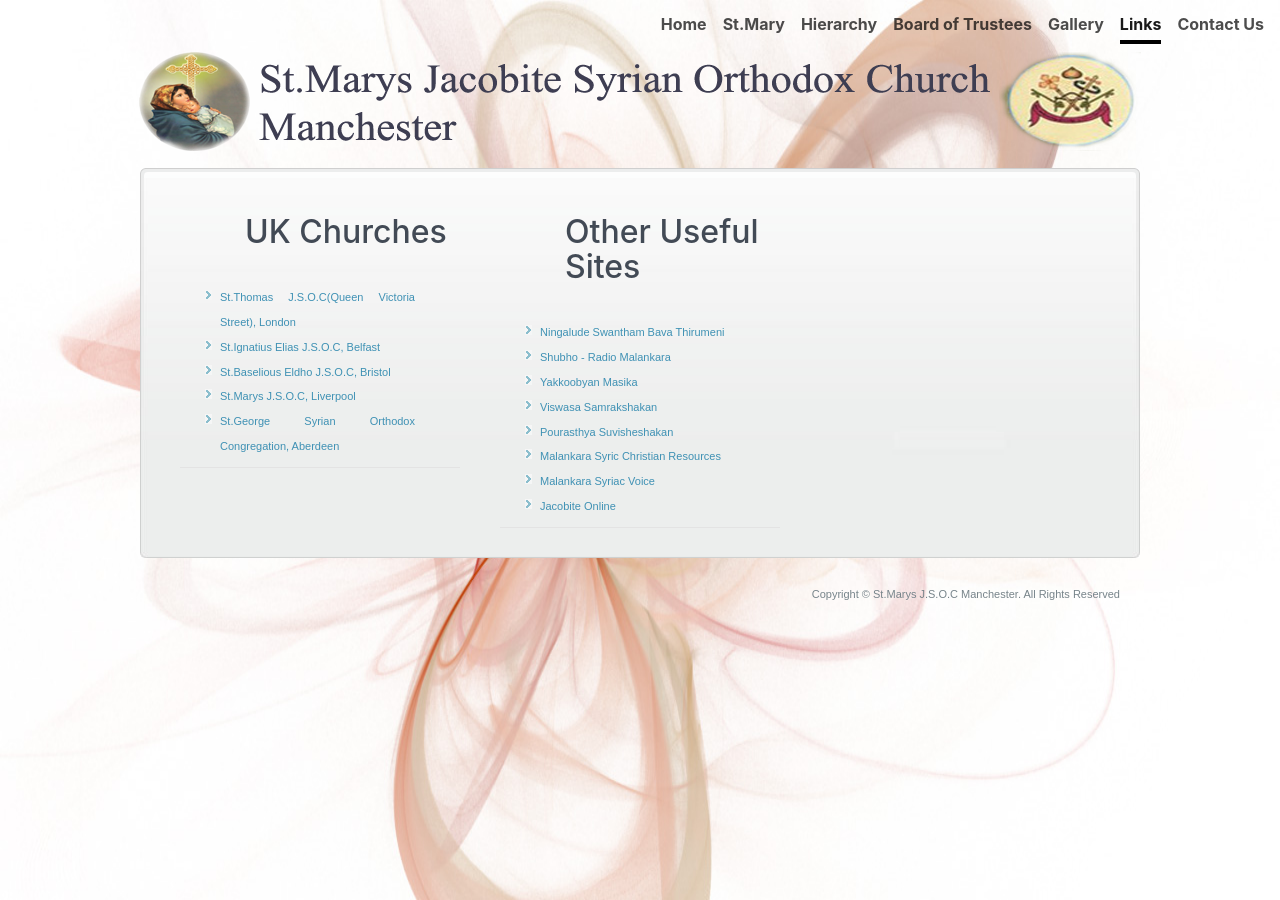
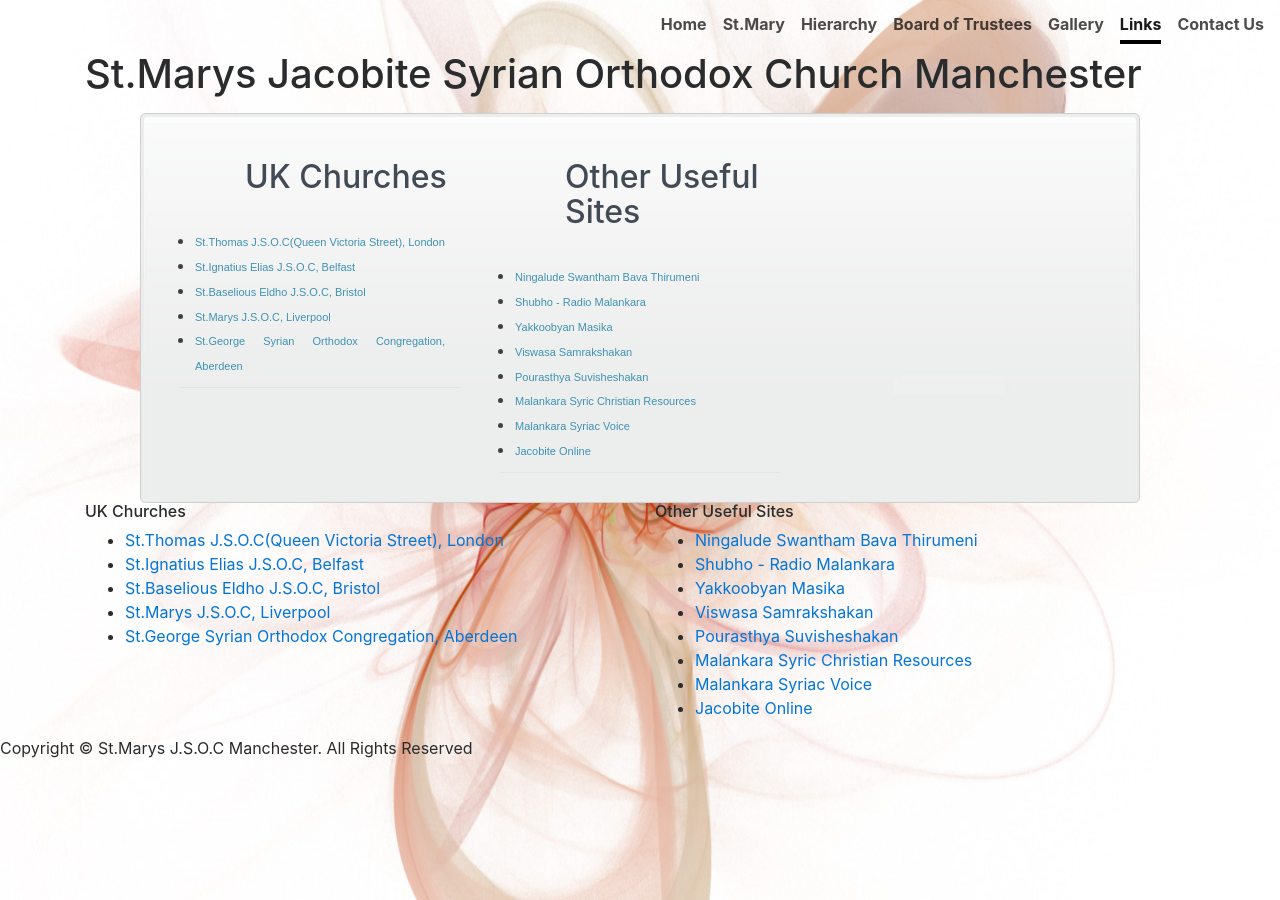
Before and after one commit to stmarys-jsoc/stmarys-jsoc.github.io, a Jekyll site: the page built from links.html, in a window 1280 px wide. Built offline with Jekyll 4.4.1, drawn with Linux system fonts in a browser that asks for light colours.

Commit message:
removed the site title image for the text and move links to footer

```diff
--- a/_config.yml
+++ b/_config.yml
@@ -13,7 +13,7 @@
 # you will see them accessed via {{ site.title }}, {{ site.email }}, and so on.
 # You can create any custom variable you would like, and they will be accessible
 # in the templates via {{ site.myvariable }}.
-title: St.Marys J.S.O.C Manchester
+title: St.Marys Jacobite Syrian Orthodox Church Manchester
 email: your-email@domain.com
 description: > # this means to ignore newlines until "baseurl:"
   Write an awesome description for your new site here. You can edit this
--- a/_includes/footer.html
+++ b/_includes/footer.html
@@ -1,8 +1,35 @@
 </div>
-<div class="footer">
- <p>Copyright © St.Marys J.S.O.C Manchester. All Rights Reserved</p>
-    <div class="clr"></div>
-</div>
+<footer>
+    <div class="container">
+        <div class="row">
+            <div class="col-md-6">
+                <h6>UK Churches</h6>
+                <ul>
+                    <li><a href="http://stthomasjsoclondon.org/"><span>St.Thomas J.S.O.C(Queen Victoria Street), London</span></a></li>
+                    <li><a href="http://www.jacobitechurchbelfast.com/"><span>St.Ignatius Elias J.S.O.C, Belfast</span></a></li>
+                    <li><a href="http://www.jacobitechurchbelfast.com/"><span>St.Baselious Eldho J.S.O.C, Bristol</span></a></li>
+                    <li><a href="http://www.stmarysliverpool.com/"><span>St.Marys J.S.O.C, Liverpool</span></a></li>
+                    <li><a href="http://www.aberdeenpally.com/"><span>St.George Syrian Orthodox Congregation, Aberdeen </span></a></li>
+                </ul>
+            </div>
+            <div class="col-md-6">
+                <h6>Other Useful Sites</h6>
+                <ul>
+                    <li><a href="http://bavathirumeni.blogspot.in/"><span>Ningalude Swantham Bava Thirumeni</span></a></li>
+                    <li><a href="http://www.radiomalankara.com/"><span>Shubho - Radio Malankara</span></a></li>
+                    <li><a href="http://yakkoobyan.org/"><span>Yakkoobyan Masika</span></a></li>
+                    <li><a href="http://www.viswasasamrakshakan.org/"><span>Viswasa Samrakshakan </span></a></li>
+                    <li><a href="http://eaemagazine.org/"><span>Pourasthya Suvisheshakan</span></a></li>
+                    <li><a href="http://www.syrianchurch.org/"><span>Malankara Syric Christian Resources</span></a></li>
+                    <li><a href="http://www.malankarasyriacvoice.com/"><span>Malankara Syriac Voice</span></a></li>
+                    <li><a href="http://www.jacobiteonline.com/"><span>Jacobite Online</span></a></li>
+                </ul>
+            </div>
+        </div>
+    </div>
+
+    <p>Copyright © St.Marys J.S.O.C Manchester. All Rights Reserved</p>
+</footer>
 
 <!-- jQuery first, then Tether, then Bootstrap JS. -->
 <script src="{{ "/js/jquery-3.1.1.slim.min.js" | relative_url }}" type="text/javascript"></script>
--- a/_includes/header.html
+++ b/_includes/header.html
@@ -37,6 +37,6 @@
 </div>
 
 <div class="main">
-  <div class="header">
-    <div class="clr"></div>
+  <div class="container">
+    <h1>{% if page.title %}{{ page.title | escape }}{% else %}{{ site.title | escape }}{% endif %}</h1>
   </div>
--- a/links.html
+++ b/links.html
@@ -23,7 +23,7 @@
 
         <div class="body_center">
         <h2>Other Useful Sites</h2>
-        <ul class="contact">
+        <ul>
             <li><a href="http://bavathirumeni.blogspot.in/"><span>Ningalude Swantham Bava Thirumeni</span></a></li>
             <li><a href="http://www.radiomalankara.com/"><span>Shubho - Radio Malankara</span></a></li>
             <li><a href="http://yakkoobyan.org/"><span>Yakkoobyan Masika</span></a></li>
--- a/style.css
+++ b/style.css
@@ -41,8 +41,6 @@
 }
 /* main */
 .main { width:100%; padding:0; margin:0;}
-/********** header **********/
-.header { height:99px; width:1002px; margin:0 auto 17px auto; background:url(images/header_bg.png);}
 
 /* logo */
 
@@ -132,13 +130,6 @@
 h2.featured_services { background:url(images/icon_t_5.gif) no-repeat left top;}
 /* Portfolio */
 
-/* contact */
-h2.contact { background:url(images/icon_t_9.gif) no-repeat left top;}
-h2.contact_us { background:url(images/icon_t_8.gif) no-repeat left top;}
-ul.contact { padding:0; margin:0 20px; list-style:none;}
-ul.contact li { width:210px; background: url(images/sub_menu_l.gif) no-repeat 0 7px; padding:0 0 0 15px; margin:0 0 0 5px;}
-ul.contact li a { padding:0; margin:0; background:none;}
-
 /* sub navigation */
 ul.sub_nav { padding:0; margin:0 auto; list-style:none; width:231px;}
 ul.sub_nav li { background:url(images/sub_nav_bg.gif) no-repeat; padding:7px 10px; margin:2px 0;}
@@ -152,15 +143,6 @@
 ul.lister li a { padding:2px 0; float:left; background:url(images/lister.gif) no-repeat; width:24px; height:24px; text-align:center; color:#c7c7c7; font:bold 12px Arial, Helvetica, sans-serif; line-height:1.8em;}
 ul.lister li a:hover { background:url(images/lister_h.gif) no-repeat;}
 ul.lister li a.active { background:url(images/lister_h.gif) no-repeat;}
-
-/********** footer **********/
-.footer { padding:0; margin:0 auto; width:960px;}
-.footer p { font:normal 11px Arial, Helvetica, sans-serif; color:#77848a; padding:30px 0; margin:0; text-align:right; width:50%; float:right;}
-.footer a { color:#77848a; text-decoration:none;}
-.footer ul { padding:20px 0; margin:0; width:50%; float:left; list-style:none;}
-.footer ul li { padding:0 10px; margin:0; float:left; border-left:1px solid #bebfbf;}
-.footer ul li a { color:#3497c4; font:normal 11px Arial, Helvetica, sans-serif; text-decoration:underline;}
-.footer ul li a:hover { text-decoration:none;}
 
 /********** contact form **********/
 #contactform { margin:0; padding:5px 10px;}
```
Also changed, not shown: Gemfile.lock. Lines whose indentation alone changed are shown as unchanged.
